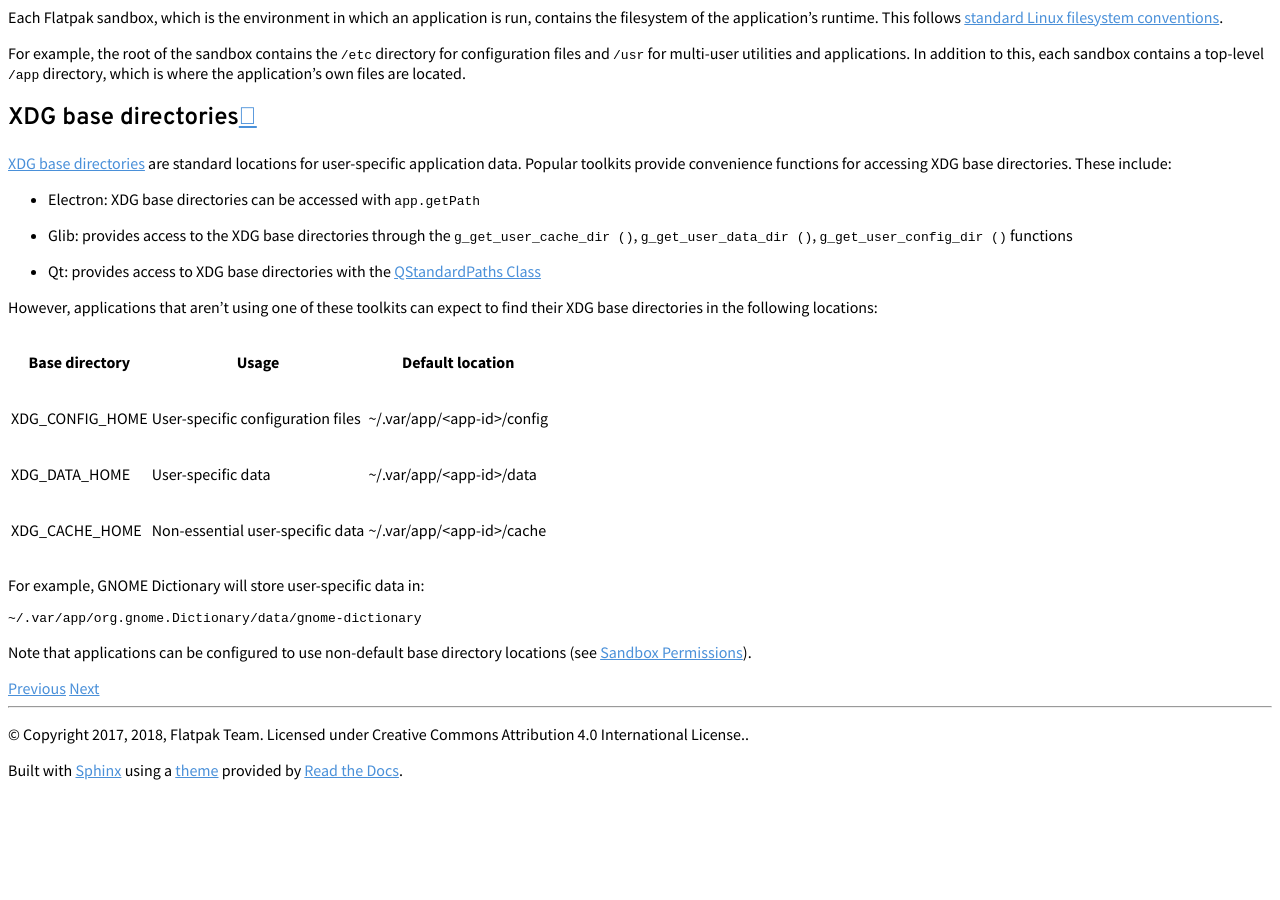
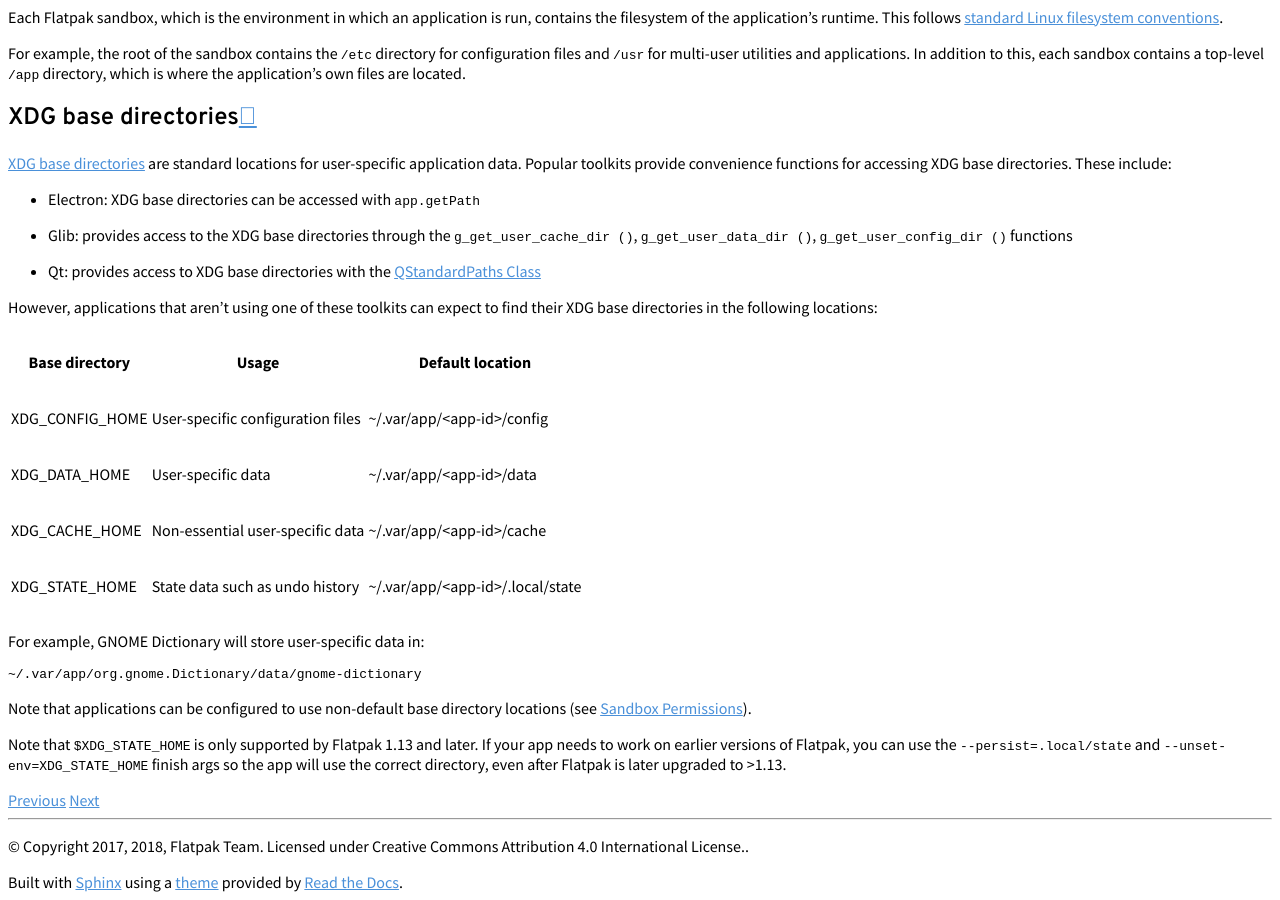
Before and after one commit to flatpak/flatpak-docs, a Sphinx documentation site: the page built from docs/conventions.rst, in a window 1280 px wide and 900 px high, scrolled down 2788 px. Built offline with Sphinx 7.4.7 and the Read the Docs theme 2.0.0, drawn with Linux system fonts in a browser that asks for light colours; before the commit the page ends 3576 px from its top, so only the background shows below that.

Commit message:
conventions: Add info about XDG_STATE_HOME
See https://github.com/flatpak/flatpak/pull/4478

```diff
--- a/docs/conventions.rst
+++ b/docs/conventions.rst
@@ -186,13 +186,14 @@ convenience functions for accessing XDG base directories. These include:
 However, applications that aren't using one of these toolkits can expect to
 find their XDG base directories in the following locations:
 
-===============  =================================  ==========================
+===============  =================================  ================================
 Base directory   Usage                              Default location
-===============  =================================  ==========================
+===============  =================================  ================================
 XDG_CONFIG_HOME  User-specific configuration files  ~/.var/app/<app-id>/config
 XDG_DATA_HOME    User-specific data                 ~/.var/app/<app-id>/data
 XDG_CACHE_HOME   Non-essential user-specific data   ~/.var/app/<app-id>/cache
-===============  =================================  ==========================
+XDG_STATE_HOME   State data such as undo history    ~/.var/app/<app-id>/.local/state
+===============  =================================  ================================
 
 For example, GNOME Dictionary will store user-specific data in::
 
@@ -200,3 +201,9 @@ For example, GNOME Dictionary will store user-specific data in::
 
 Note that applications can be configured to use non-default base directory
 locations (see :doc:`sandbox-permissions`).
+
+Note that ``$XDG_STATE_HOME`` is only supported by Flatpak 1.13 and later. If
+your app needs to work on earlier versions of Flatpak, you can use the
+``--persist=.local/state`` and ``--unset-env=XDG_STATE_HOME`` finish args so
+the app will use the correct directory, even after Flatpak is later upgraded to
+>1.13.
```
